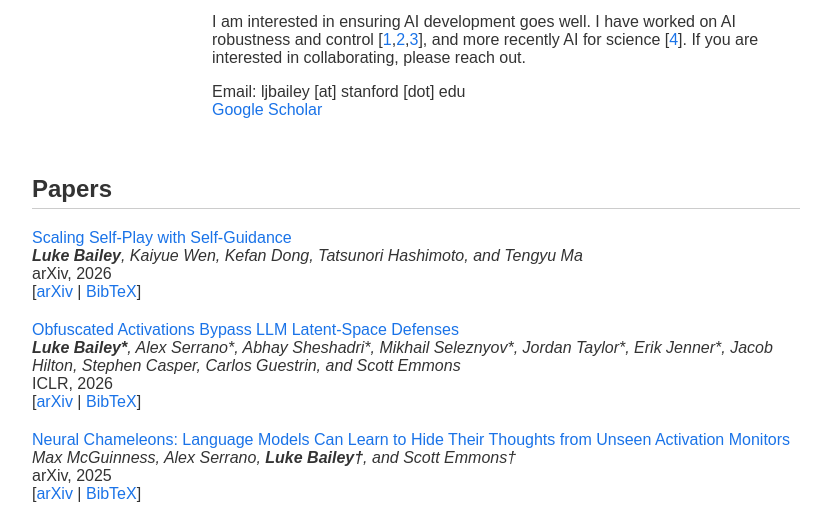
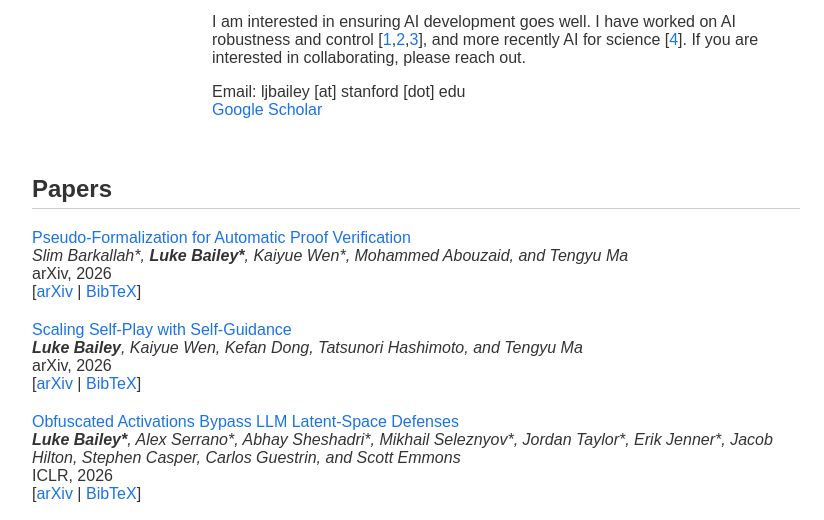
Before and after one commit to LukeBailey181/lukebailey181.github.io, a plain HTML site: page index.html in a window 1280 px wide. Shown: the part 255-775 px from the top of the page, without its empty margins (224-1048 px from the left). Drawn offline with Linux system fonts and the light colour scheme.

Commit message:
Add Pseudo-Formalization paper

```diff
--- a/index.html
+++ b/index.html
@@ -44,6 +44,13 @@
         <section class="publications">
             <h2>Papers</h2>
             <ul>
+                <li>
+                    <a href="https://arxiv.org/abs/2605.20531">Pseudo-Formalization for Automatic Proof Verification</a><br>
+                    <em>Slim Barkallah*, <b>Luke Bailey*</b>, Kaiyue Wen*, Mohammed Abouzaid, and Tengyu Ma</em><br>
+                    arXiv, 2026<br>
+                    [<a href="https://arxiv.org/abs/2605.20531">arXiv</a> | <a href="bibtex/barkallah2026pseudo.txt">BibTeX</a>]
+                </li>
+
                 <li>
                     <a href="https://arxiv.org/abs/2604.20209">Scaling Self-Play with Self-Guidance</a><br>
                     <em><b>Luke Bailey</b>, Kaiyue Wen, Kefan Dong, Tatsunori Hashimoto, and Tengyu Ma</em><br>
```
Also changed, not shown: bibtex/barkallah2026pseudo.txt (added).
